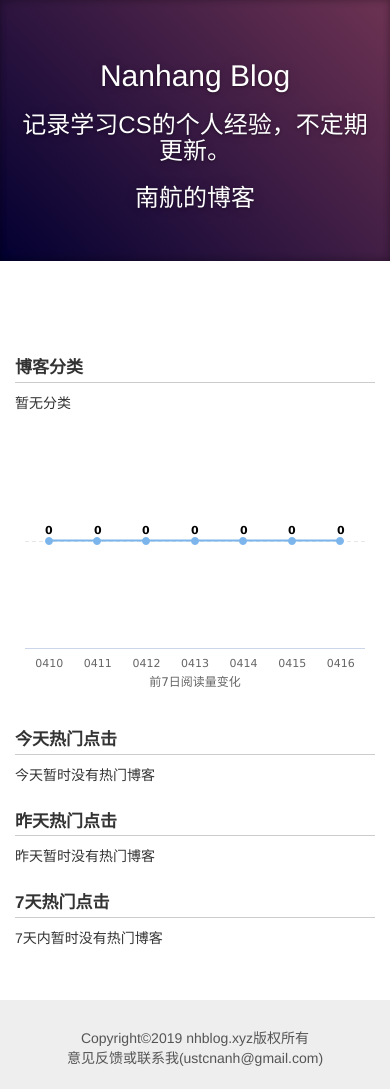
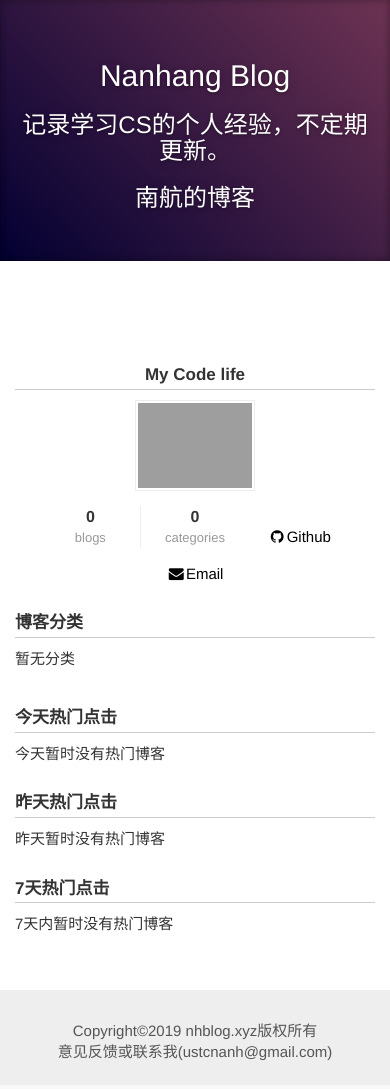
Before and after one commit to nanharder/mysite, a Django app: page / in a window 390 px wide. Shown: the part 51-1140 px from the top of the page. After the commit the page ends 1112 px from the top, so only its background shows below. Run offline with Django 3.2, Linux system fonts and the light colour scheme; data that the repository does not hold is empty; some libraries are stand-ins or nearby versions; grey boxes are pictures that could not be loaded.

Commit message:
修饰了页面

```diff
--- a/blog/templates/blog/blogs_with_date.html
+++ b/blog/templates/blog/blogs_with_date.html
@@ -6,5 +6,4 @@
 
 {% block blog_type_title %}
 日期归档：{{ blogs_with_date }}
-<a href="{% url 'blog_list' %}">查看全部博客</a>
 {% endblock %}
--- a/blog/templates/blog/blogs_with_type.html
+++ b/blog/templates/blog/blogs_with_type.html
@@ -6,5 +6,4 @@
 
 {% block blog_type_title %}
 {{ blog_type.type_name }}
-<a href="{% url 'blog_list' %}">查看全部博客</a>
 {% endblock %}
--- a/mysite/views.py
+++ b/mysite/views.py
@@ -30,6 +30,8 @@ def home(request):
         cache.set('hot_blogs_for_7_days', hot_blogs_for_7_days, 3600)
 
     context = {}
+    context['blogs_count'] = Blog.objects.count()
+    context['categories_count'] = BlogType.objects.count()
     context['blog_types'] = BlogType.objects.annotate(blogs_count=Count('blog'))
     context['read_nums'] = readnums
     context['dates'] = dates
--- a/static/base.css
+++ b/static/base.css
@@ -1,3 +1,4 @@
+
 ul {
     list-style-type: none!important;
 }
@@ -12,12 +13,17 @@ div.container {
     margin: 0;
     padding: 0;
     word-wrap:break-word;
+    font-family: Font-family: Helvetica, Tahoma, Arial, STXihei, "华文细黑", "Microsoft YaHei","微软雅黑", sans-serif；
 }
 
 body {
     margin-top: 50px!important;
+    font-size: 15px;
 }
 
+a {
+    color: black;
+}
 ul.navbar-right {
     margin-right: 0;
 }
@@ -40,3 +46,21 @@ div.website-info p {
 a.navbar-brand {
     font-size: 18px;
 }
+
+div.blog-item {
+    text-align:left;
+    margin-top: 2em;
+}
+
+h4.blog-item-title {
+    border-bottom: 1px #ccc solid;
+    padding-bottom: 4px;
+    font-weight: bold;
+    font-size: 17px;
+}
+
+li.item-li {
+    margin-bottom: 8px;
+    margin-top: 8px;
+
+}
--- a/static/home.css
+++ b/static/home.css
@@ -10,23 +10,45 @@ div#container {
 span.read-num {
     display: inline-block;
     margin-right: 1em;
-    color: #337ab7;
+    color: black;
+    width:40px;
 }
 
-div.home-item {
-    text-align:left;
-    margin-top: 2em;
+div.code-life {
+    text-align: center;
 }
 
-h4.home-item-title {
-    border-bottom: 1px #ccc solid;
-    padding-bottom: 4px;
-    font-weight: bold;
-    font-size: 17px;
+div.site-state {
+    display: inline-block;
+    width: 100px;
+    text-align: center;
+    margin-top: 1em;
 }
 
-a {
-    color:black;
+div.blogs-count {
+    border-right: 1px solid #eee;
+}
+
+span.state-count {
+    display: block;
+    font-size: 16px;
+    font-weight: bolder;
+}
+
+span.state-name {
+    display: block;
+    font-size: 13px;
+    color:#999;
+}
+
+img {
+    display: block;
+    margin: 0 auto;
+    padding: 2px;
+    max-width: 120px;
+    height: auto;
+    border: 1px solid #eee;
+    opacity: 1;
 }
 
 .jumbotron {
--- a/templates/base.html
+++ b/templates/base.html
@@ -6,10 +6,10 @@
     <meta http-equiv="X-UA-Compatible" content="IE=edge">
     <meta name="viewport" content="width=device-width, initial-scale=1">
     <title>{% block title %}{% endblock %}</title>
-    <link rel="stylesheet" href="{% static 'base.css' %}">
     <link rel="stylesheet" href="{% static 'bootstrap/css/bootstrap.min.css' %}">
     <script type='text/javascript' src="{% static 'jquery.min.js' %}"></script>
     <script type='text/javascript' src="{% static 'bootstrap/js/bootstrap.min.js' %}"></script>
+    <link rel="stylesheet" href="{% static 'base.css' %}">
     {% block header_extends %}{% endblock%}
 </head>
 <body>
--- a/templates/home.html
+++ b/templates/home.html
@@ -5,8 +5,8 @@
     南航的博客|首页
 {% endblock %}
 {% block header_extends %}
+    <link rel="stylesheet" href="https://cdnjs.cloudflare.com/ajax/libs/font-awesome/4.7.0/css/font-awesome.min.css">
     <link rel="stylesheet" href="{% static 'home.css' %}">
-    <script src="http://cdn.hcharts.cn/highcharts/highcharts.js"></script>
 {% endblock %}
 {% block nav_home_active %}active{% endblock %}
 {% block content %}
@@ -19,12 +19,35 @@
     </div>
     <div class="container">
         <div class="row">
-            <div class="col-sm-4 col-sm-offset-1">
-                <div class="home-item">
-                    <h4 class="home-item-title">博客分类</h4>
+            <div class="col-sm-3">
+                <div class="blog-item code-life">
+                    <h4 class="blog-item-title">My Code life</h4>
+                    <img src="{% static 'img/longway.png' %}">
+                    <div class="site-state blogs-count">
+                        <span class="state-count">{{ blogs_count }}</span>
+                        <span class="state-name">blogs</span>
+                    </div>
+                    <div class="site-state categories-count">
+                        <span class="state-count">{{ categories_count }}</span>
+                        <span class="state-name">categories</span>
+                    </div>
+                    <div class="site-state categories-count">
+                        <a href="https://github.com/nanharder" title="Github"><i class="fa fa-fw fa-github"></i>Github</a>
+                    </div>
+                    <div class="site-state categories-count">
+                        <a href="mailto:ustcnanh@gmail.com" title="Github"><i class="fa fa-fw fa-envelope"></i>Email</a>
+                    </div>
+                </div>
+            </div>
+            <div class="col-sm-8 col-sm-offset-1">
+                <div class="blog-item">
+                    <h4 class="blog-item-title">博客分类</h4>
                     <ul>
                         {% for blog_type in blog_types %}
-                            <li><a href="{% url 'blogs_with_type' blog_type.pk %}">
+                            <li class="item-li">
+                                <span class="glyphicon glyphicon-tags" aria-hidden="true"></span>
+                                &nbsp&nbsp
+                                <a href="{% url 'blogs_with_type' blog_type.pk %}">
                                 {{ blog_type.type_name }}({{ blog_type.blogs_count }})</a>
                             </li>
                         {% empty %}
@@ -33,19 +56,18 @@
                     </ul>
                 </div>
             </div>
-            <div class="col-sm-6">
-                <!-- 图表容器 DOM -->
-                <div id="container"></div>
-            </div>
-            </div>
-
+        </div>
+    </div>
+    <div class="container">
         <div class="row">
             <div class="col-sm-4">
-                <div class="home-item">
-                    <h4 class="home-item-title">今天热门点击</h4>
+                <div class="blog-item">
+                    <h4 class="blog-item-title">今天热门点击</h4>
                     <ul>
                         {% for hot_data in today_hot_data %}
-                            <li><span class="read-num">点击数：{{ hot_data.read_num }}</span>
+                            <li>
+                                <span class="glyphicon glyphicon-eye-open" aria-hidden="true"></span>
+                                <span class="read-num">{{ hot_data.read_num }}</span>
                                 <a href="{% url 'blog_detail' hot_data.content_object.pk %}">{{ hot_data.content_object.title }}</a>
                             </li>
                         {% empty %}
@@ -55,12 +77,13 @@
                 </div>
             </div>
             <div class="col-sm-4">
-                <div class="home-item">
-                    <h4 class="home-item-title">昨天热门点击</h4>
+                <div class="blog-item">
+                    <h4 class="blog-item-title">昨天热门点击</h4>
                     <ul>
                         {% for hot_data in yesterday_hot_data %}
                             <li>
-                                <span class="read-num">点击数：{{ hot_data.read_num }}</span>
+                                <span class="glyphicon glyphicon-eye-open" aria-hidden="true"></span>
+                                <span class="read-num">{{ hot_data.read_num }}</span>
                                 <a href="{% url 'blog_detail' hot_data.content_object.pk %}">{{ hot_data.content_object.title }}</a>
                             </li>
                         {% empty %}
@@ -70,12 +93,13 @@
                 </div>
             </div>
             <div class="col-sm-4">
-                <div class="home-item">
-                    <h4 class="home-item-title">7天热门点击</h4>
+                <div class="blog-item">
+                    <h4 class="blog-item-title">7天热门点击</h4>
                 <ul>
                     {% for hot_blog in hot_blogs_for_7_days %}
                         <li>
-                            <span class="read-num">点击数：{{ hot_blog.read_num_sum }}</span>
+                            <span class="glyphicon glyphicon-eye-open" aria-hidden="true"></span>
+                            <span class="read-num">{{ hot_blog.read_num_sum }}</span>
                             <a href="{% url 'blog_detail' hot_blog.id %}">{{ hot_blog.title }}</a>
                         </li>
                     {% empty %}
@@ -85,38 +109,7 @@
                 </div>
             </div>
         </div>
-        </div>
     </div>
     <script>
-        // 图表配置
-        var options = {
-            chart: { type: 'line' },
-            title: { text: null },
-            xAxis: {
-                categories: {{ dates|safe }},
-                tickmarkPlacement:'on',
-                title: { text: '前7日阅读量变化'}
-            },
-            yAxis: {
-                title: { text: null },
-                labels:{ enabled:false },
-                gridLineDashStyle: 'Dash',
-            },
-            series: [{                              // 数据列
-                name: '阅读量',                        // 数据列名
-                data: {{ read_nums }}                 // 数据
-            }],
-            plotOptions: {
-                line: {
-                    dataLabels: {
-                        enabled: true
-                    }
-                }
-            },
-            legend : { enabled:false },
-            credits: { enabled:false },
-        };
-        // 图表初始化函数
-        var chart = Highcharts.chart('container', options);
     </script>
 {% endblock %}
```
Also changed, not shown: blog/static/blog/blog.css (+32 -19 lines), blog/templates/blog/blog_detail.html (+32 -25 lines), blog/templates/blog/blog_list.html (+44 -29 lines), mysite/urls.py (line endings or trailing spaces), 1 other file.
